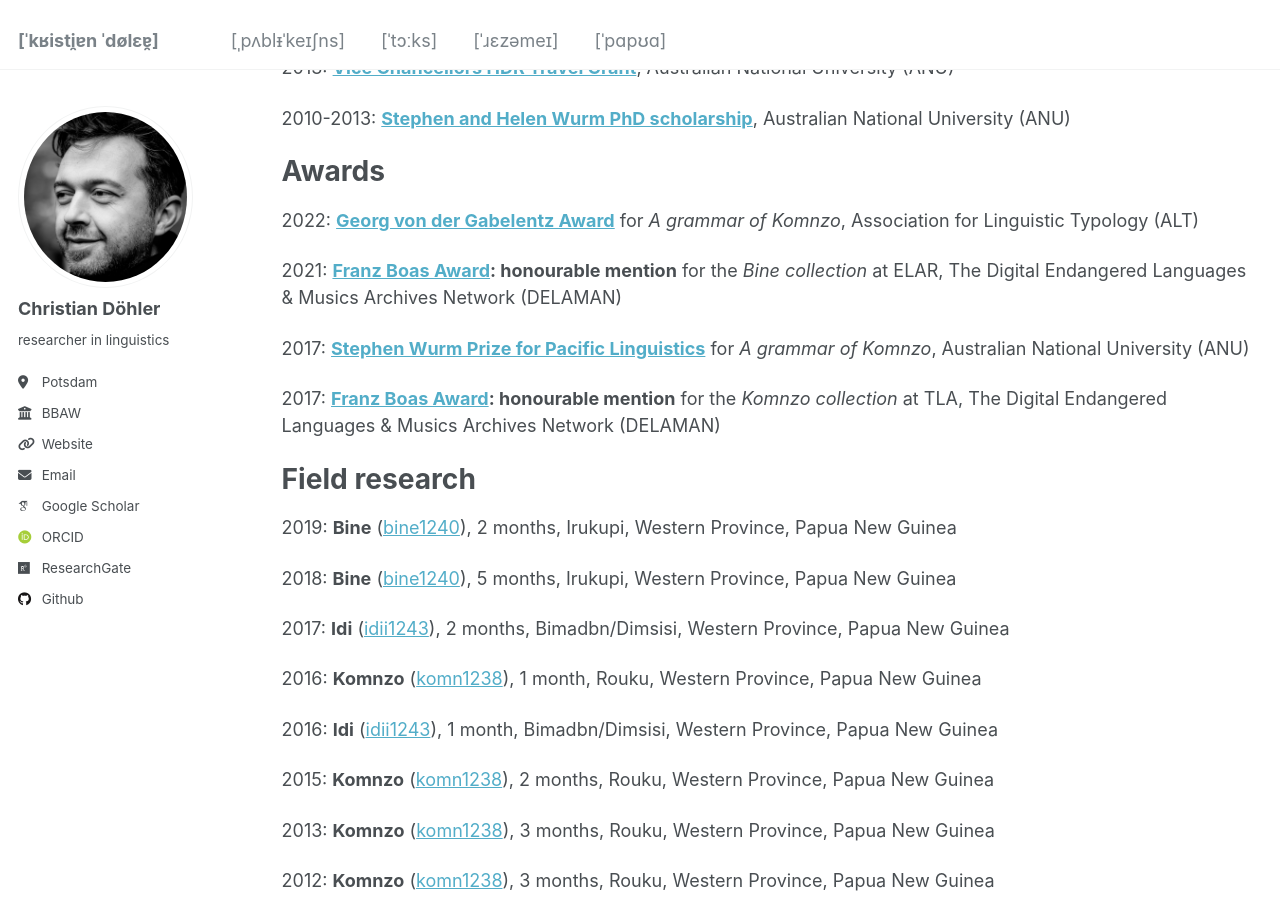
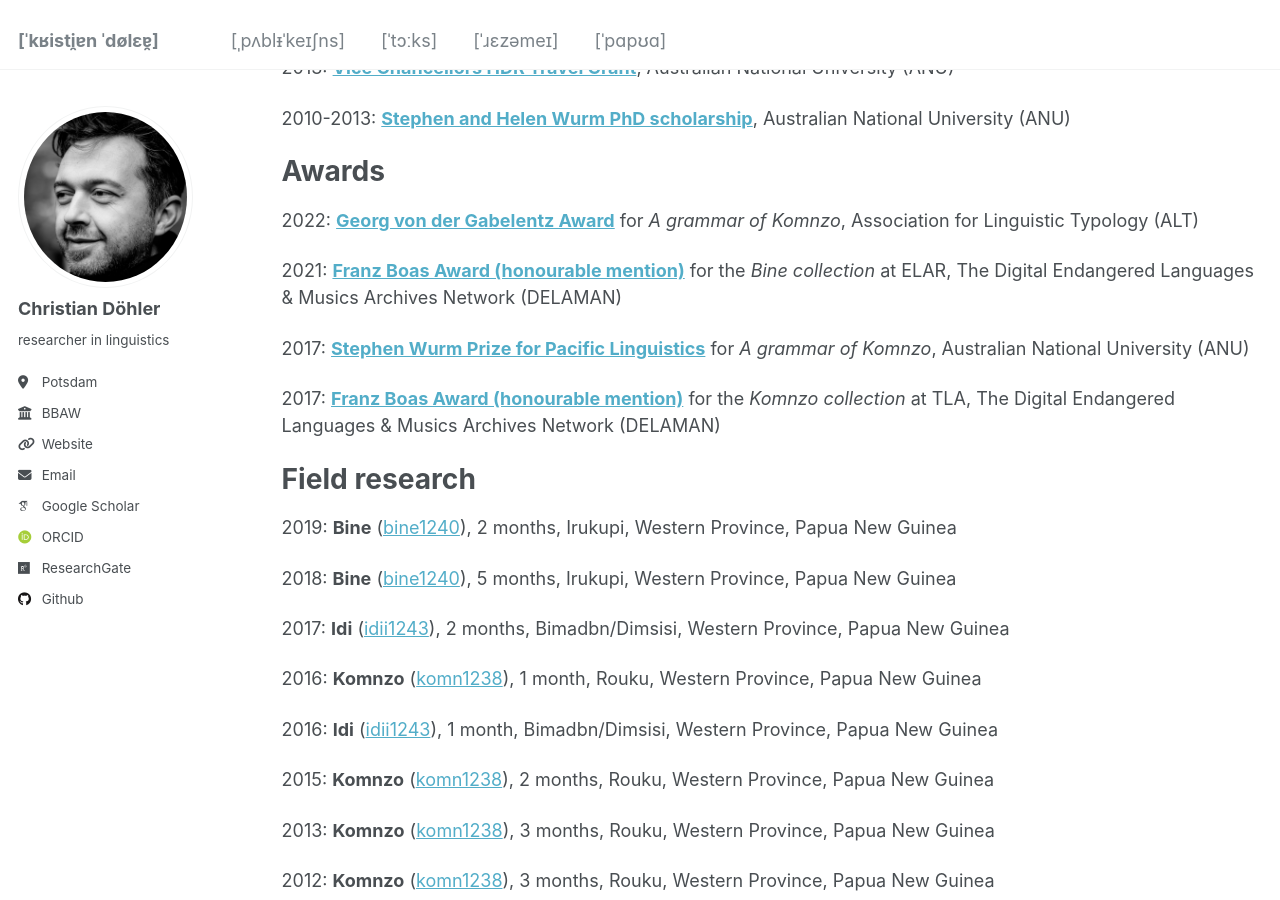
Before and after one commit to chrdoe/chrdoe.github.io, a Jekyll site: the page built from _pages/cv.md, in a window 1280 px wide and 900 px high, scrolled down 1749 px. Built offline with Jekyll 4.4.1, drawn with Linux system fonts in a browser that asks for light colours; some web fonts are replaced.

Commit message:
Update cv.md

```diff
--- a/_pages/cv.md
+++ b/_pages/cv.md
@@ -81,11 +81,11 @@ Awards
 
 2022: **[Georg von der Gabelentz Award](https://linguistic-typology.org/georg-von-der-gabelentz-award)** for *A grammar of Komnzo*, Association for Linguistic Typology (ALT)
 
-2021: **[Franz Boas Award](https://www.delaman.org/news/sonja-riesberg-receives-first-delaman-franz-boas-award/): honourable mention** for the *Bine collection* at ELAR, The Digital Endangered Languages & Musics Archives Network (DELAMAN)
+2021: **[Franz Boas Award (honourable mention)](https://www.delaman.org/news/sonja-riesberg-receives-first-delaman-franz-boas-award/)** for the *Bine collection* at ELAR, The Digital Endangered Languages & Musics Archives Network (DELAMAN)
 
 2017: **[Stephen Wurm Prize for Pacific Linguistics](https://www.anu.edu.au/students/program-administration/prizes/stephen-wurm-graduate-prize-for-pacific-linguistic-studies)** for *A grammar of Komnzo*, Australian National University (ANU)
 
-2017: **[Franz Boas Award](https://www.delaman.org/news/2021-delaman-award-goes-to-karolina-grzech/): honourable mention** for the *Komnzo collection* at TLA, The Digital Endangered Languages & Musics Archives Network (DELAMAN)
+2017: **[Franz Boas Award (honourable mention)](https://www.delaman.org/news/2021-delaman-award-goes-to-karolina-grzech/)** for the *Komnzo collection* at TLA, The Digital Endangered Languages & Musics Archives Network (DELAMAN)
 
 Field research
 ====
```
